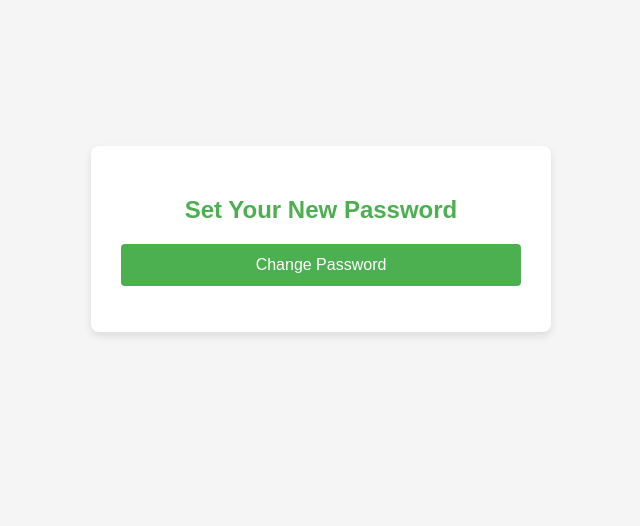
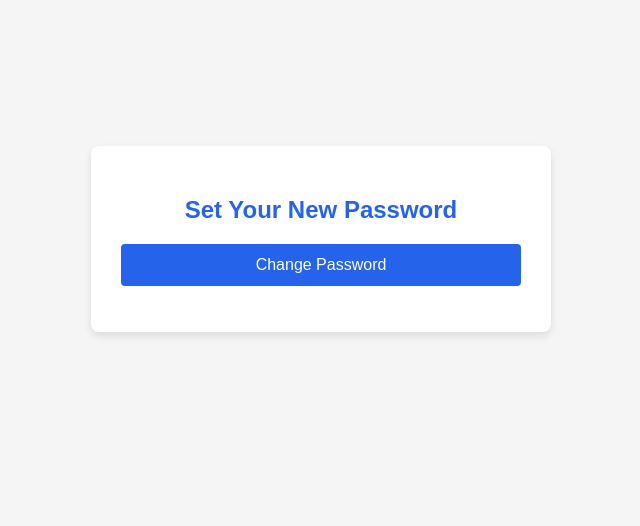
Before and after one commit to AkramAboJbara/Graduation-project, a Django app: page /reset/1/1/ in a window 1280 px wide. Shown: the part 161-687 px from the top of the page, without its empty margins (319-959 px from the left). Run offline with Django 5.2, Linux system fonts and the light colour scheme; parts of the project's set-up code (start-up, migrations or seed data) failed here and were passed over.

Commit message:
edit color of reset password

```diff
--- a/templates/password_reset_complete.html
+++ b/templates/password_reset_complete.html
@@ -41,7 +41,7 @@ body {
 .title {
     font-size: 24px;
     font-weight: bold;
-    color: #4CAF50;
+    color: #2563eb;
     margin-bottom: 20px;
 }
 
@@ -52,7 +52,7 @@ body {
 }
 
 .login-link {
-    color: #4CAF50;
+    color: #2563eb;
     text-decoration: none;
     font-weight: bold;
 }
--- a/templates/password_reset_confirm.html
+++ b/templates/password_reset_confirm.html
@@ -47,7 +47,7 @@ body {
 .title {
     font-size: 24px;
     font-weight: bold;
-    color: #4CAF50;
+    color: #2563eb;
     margin-bottom: 20px;
 }
 
@@ -61,7 +61,7 @@ body {
 }
 
 button.btn {
-    background-color: #4CAF50;
+    background-color: #2563eb;
     color: white;
     padding: 12px 24px;
     font-size: 16px;
@@ -73,7 +73,7 @@ button.btn {
 }
 
 button.btn:hover {
-    background-color: #45a049;
+    background-color: #2563eb;
 }
 
 button.btn:focus {
@@ -90,7 +90,7 @@ input[type="password"] {
 }
 
 input[type="password"]:focus {
-    border-color: #4CAF50;
+    border-color: #2563eb;
     outline: none;
 }
 </style>
--- a/templates/password_reset_done.html
+++ b/templates/password_reset_done.html
@@ -41,7 +41,7 @@ body {
 .title {
     font-size: 24px;
     font-weight: bold;
-    color: #4CAF50;
+    color: #2563eb;
     margin-bottom: 10px;
 }
 
```
Also changed, not shown: templates/password_reset.html (+4 -4 lines).
